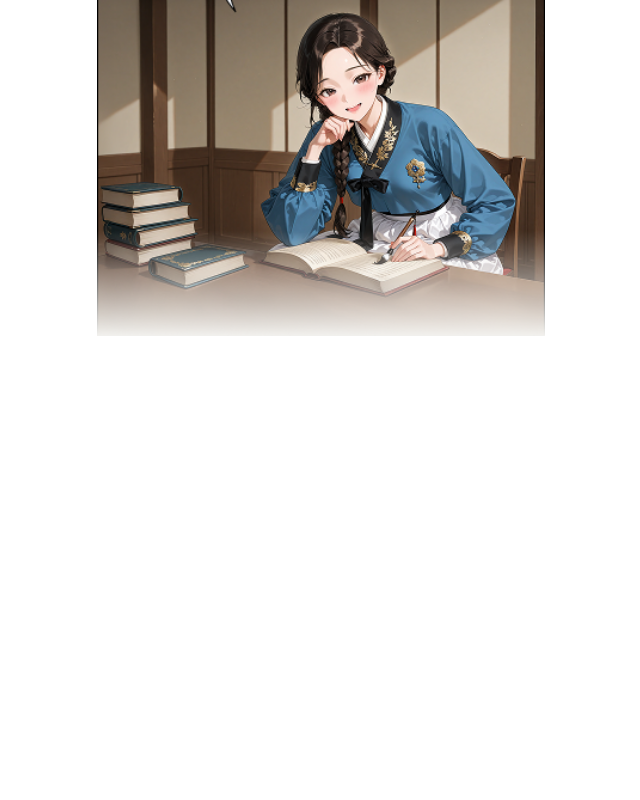
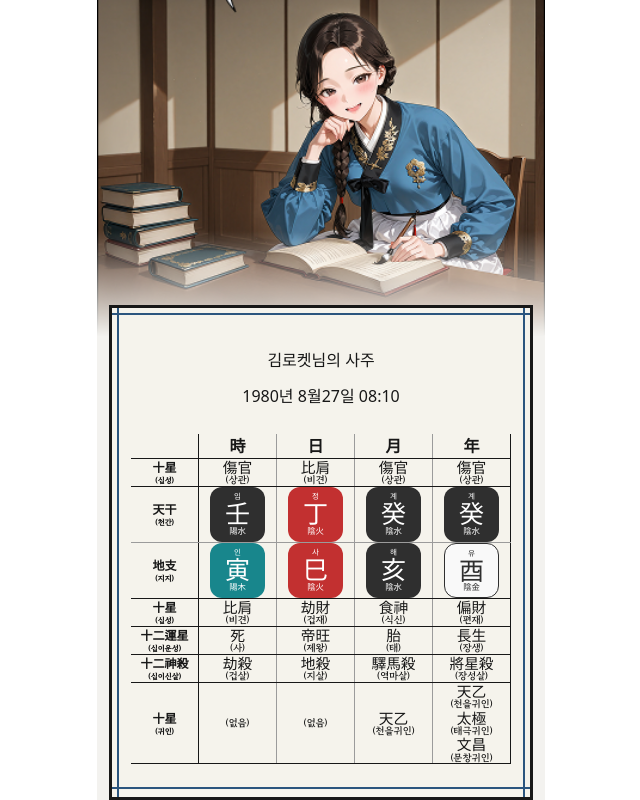
Before and after one commit to LeeHwiGyoung/rocketai, a Next.js app: page / in a window 1280 px wide. Shown: the part 1343-2143 px from the top of the page, without its empty margins (319-959 px from the left). Before the commit the page ends 1679 px from the top, so only its background shows below. Built offline with nearby package versions, Linux system fonts and the light colour scheme.

Commit message:
✨ feat  : SajuChartTable 컴포넌트 추가

```diff
--- a/src/app/page.tsx
+++ b/src/app/page.tsx
@@ -1,3 +1,4 @@
+import SajuChartTable from "@/components/SajuChartTable";
 import Image from "next/image";
 
 export default function Home() {
@@ -21,6 +22,9 @@ export default function Home() {
         </div>
         <Image src="/img_cut_3.png" alt="" width={448} height={513.76} />
       </div>
+      <div className="px-3 mt-[-6.93%]">
+        <SajuChartTable/>
+      </div>
     </main>
   );
 }
--- /dev/null
+++ b/src/components/SajuChartTable.tsx
@@ -0,0 +1,172 @@
+'use client';
+import React, { useState } from 'react'
+import SajuStamp from './SajuStamp'
+import SajuText from './SajuText'
+
+export default function SajuChartTable() {
+  const [name, setName] = useState<string>("김로켓");
+  const [year ,setYear] = useState<string>("1980");
+  const [month ,setMonth] = useState<string>("8");
+  const [day ,setDay] = useState<string>("27");
+  const [birthTime ,setBirthTime] = useState<string>("08:10");
+  return (
+    <article className="relative w-full border-3 bg-[#F5F3EC] before:absolute before:w-full before:border-1 before:border-border-blue before:top-1.25 after:absolute after:w-full after:border-1 after:border-border-blue after:bottom-[8px]">
+      <div className='relative flex flex-col items-center border-x-2 border-border-blue mx-1.25 px-3
+        before:absolute before:bg-[url("/left_layer.png")] before:w-[16.86%] before:aspect-56/38 before:bg-cover before:left-0 before:top-11.25 before:z-10
+        after:absolute after:bg-[url("/right_layer.png")] after:w-[16.86%] after:aspect-56/38 after:bg-cover after:right-0  after:top-6.5 after:z-10 '>
+        <h2 className='mt-10'>{name}님의 사주</h2>
+        <p className='mt-3'>{year}년 {month}월{day}일 {birthTime}</p>
+        <table className='w-full border-collapse border-black mt-6.5 mb-8.25'>
+          <thead>
+            <tr>
+              <th className='border-r border-b'></th>
+              <th className='border-b border-r-[0.5px] border-r-[#9b9b9b]'>時</th>
+              <th className='border-b border-r-[0.5px] border-r-[#9b9b9b]'>日</th>
+              <th className='border-b border-r-[0.5px] border-r-[#9b9b9b]'>月</th>
+              <th className='border-r border-b'>年</th>
+            </tr>
+          </thead>
+          <tbody>
+            <tr>
+              <th className='border-r border-b'>
+                <SajuText size={'small'} hanjaText={'十星'} koreanText={'(십성)'} />
+              </th>
+              <td className='border-b border-r-[0.5px] border-r-[#9b9b9b] '>
+                <SajuText size={'medium'} hanjaText={'傷官'} koreanText={'(상관)'} />
+              </td>
+              <td className='border-b border-r-[0.5px] border-r-[#9b9b9b]'>
+                <SajuText size={'medium'} hanjaText={'比肩'} koreanText={'(비견)'} />
+              </td>
+              <td className='border-b border-r-[0.5px] border-r-[#9b9b9b]'>
+                <SajuText size={'medium'} hanjaText={'傷官'} koreanText={'(상관)'} />
+              </td>
+              <td className='border-r border-b'>
+                <SajuText size={'medium'} hanjaText={'傷官'} koreanText={'(상관)'} />
+              </td>
+            </tr>
+            <tr>
+              <th className='border-r-1 border-b-[0.5px] border-b-[#9b9b9b]'>
+                <SajuText size={'small'} hanjaText={'天干'} koreanText={'(천간)'} />
+              </th>
+              <td className='border-b border-b-[#9b9b9b] border-r-[0.5px] border-r-[#9b9b9b]'>
+                <div className='flex align-center justify-center'>
+                 <SajuStamp fontColor={'white'} backgroundColor={'black'} border={'none'} hanjaText={'壬'} koreanText={'임'} detailHanjaText={'陽水'}/>
+                </div>
+              </td>
+              <td className='border-b border-b-[#9b9b9b] border-r-[0.5px] border-r-[#9b9b9b] '>
+                <div className='flex align-center justify-center'>
+                  <SajuStamp fontColor={'white'} backgroundColor={'red'} border={'none'} hanjaText={'丁'} koreanText={'정'} detailHanjaText={'陰火'}/>
+                </div>
+              </td>
+              <td className='border-b border-b-[#9b9b9b] border-r-[0.5px] border-r-[#9b9b9b] '>
+                <div className='flex align-center justify-center'>
+                  <SajuStamp fontColor={'white'} backgroundColor={'black'} border={'none'} hanjaText={'癸'} koreanText={'계'} detailHanjaText={'陰水'}/>
+                </div>
+              </td>
+              <td className='border-r border-b border-b-[#9b9b9b] '>
+                <div className='flex align-center justify-center'>
+                  <SajuStamp fontColor={'white'} backgroundColor={'black'} border={'none'} hanjaText={'癸'} koreanText={'계'} detailHanjaText={'陰水'}/>
+                </div>
+              </td>
+            </tr>
+            <tr>
+              <th className='border-r border-b'>
+                <SajuText size={'small'} hanjaText={'地支'} koreanText={'(지지)'} />
+              </th>
+              <td className='border-b border-r-[0.5px] border-r-[#9b9b9b] '>
+                <div className='flex align-center justify-center'>
+                  <SajuStamp fontColor={'white'} backgroundColor={'green'} border={'none'} hanjaText={'寅'} koreanText={'인'} detailHanjaText={'陽木'}/>
+                </div>
+              </td>
+              <td className='border-b border-r-[0.5px] border-r-[#9b9b9b] '>
+                <div className='flex align-center justify-center'>
+                  <SajuStamp fontColor={'white'} backgroundColor={'red'} border={'none'} hanjaText={'巳'} koreanText={'사'} detailHanjaText={'陰火'}/>
+                </div>
+              </td>
+              <td className='border-b border-r-[0.5px] border-r-[#9b9b9b] '>
+                <div className='flex align-center justify-center'>
+                  <SajuStamp fontColor={'white'} backgroundColor={'black'} border={'none'} hanjaText={'亥'} koreanText={'해'} detailHanjaText={'陰水'}/>
+                </div>
+              </td>
+              <td className='border-r border-b '>
+                <div className='flex align-center justify-center'>
+                  <SajuStamp fontColor={'black'} backgroundColor={'white'} border={'black'} hanjaText={'酉'} koreanText={'유'} detailHanjaText={'陰金'}/>
+                </div>
+              </td>
+            </tr>
+            <tr>
+              <th className='border-r border-b'>
+                <SajuText size={'small'} hanjaText={'十星'} koreanText={'(십성)'} />
+              </th>
+              <td className='border-b border-r-[0.5px] border-r-[#9b9b9b]'>
+                <SajuText size={'medium'} hanjaText={'比肩'} koreanText={'(비견)'} />
+              </td>
+              <td className='border-b border-r-[0.5px] border-r-[#9b9b9b]'>
+                <SajuText size={'medium'} hanjaText={'劫財'} koreanText={'(겁재)'} />
+              </td>
+              <td className='border-b border-r-[0.5px] border-r-[#9b9b9b]'>
+                <SajuText size={'medium'} hanjaText={'食神'} koreanText={'(식신)'} />
+              </td>
+              <td className='border-r border-b'>
+                <SajuText size={'medium'} hanjaText={'偏財'} koreanText={'(편재)'} />
+              </td>
+            </tr>
+            <tr>
+              <th className='border-r border-b'>
+                <SajuText size={'small'} hanjaText={'十二運星'} koreanText={'(십이운성)'} />
+              </th>
+              <td className='border-b border-r-[0.5px] border-r-[#9b9b9b]'>
+                <SajuText size={'medium'} hanjaText={'死'} koreanText={'(사)'} />
+              </td>
+              <td className='border-b border-r-[0.5px] border-r-[#9b9b9b]'>
+                <SajuText size={'medium'} hanjaText={'帝旺'} koreanText={'(제왕)'} />
+              </td>
+              <td className='border-b border-r-[0.5px] border-r-[#9b9b9b]'>
+                <SajuText size={'medium'} hanjaText={'胎'} koreanText={'(태)'} />
+              </td>
+              <td className='border-r border-b'>
+                <SajuText size={'medium'} hanjaText={'長生'} koreanText={'(장생)'} />
+              </td>
+            </tr>
+            <tr>
+              <th className='border-r border-b'>
+                <SajuText size={'small'} hanjaText={'十二神殺'} koreanText={'(십이신살)'} />
+              </th>
+              <td className='border-b border-r-[0.5px] border-r-[#9b9b9b]'>
+                <SajuText size={'medium'} hanjaText={'劫殺'} koreanText={'(겁살)'} />
+              </td>
+              <td className='border-b border-r-[0.5px] border-r-[#9b9b9b]'>
+                <SajuText size={'medium'} hanjaText={'地殺'} koreanText={'(지살)'} />
+              </td>
+              <td className='border-b border-r-[0.5px] border-r-[#9b9b9b]'>
+                <SajuText size={'medium'} hanjaText={'驛馬殺'} koreanText={'(역마살)'} />
+              </td>
+              <td className='border-r border-b'>
+                <SajuText size={'medium'} hanjaText={'將星殺'} koreanText={'(장성살)'} />
+              </td>
+            </tr>
+            <tr>
+              <th className='border-r border-b'>
+                <SajuText size={'small'} hanjaText={'十星'} koreanText={'(귀인)'} />
+              </th>
+              <td className='border-b border-r-[0.5px] border-r-[#9b9b9b]'>
+                <SajuText size={'medium'} hanjaText={''} koreanText={'(없음)'} />
+              </td>
+              <td className='border-b border-r-[0.5px] border-r-[#9b9b9b]'>
+                <SajuText size={'medium'} hanjaText={''} koreanText={'(없음)'} />
+              </td>
+              <td className='border-b border-r-[0.5px] border-r-[#9b9b9b]'>
+                <SajuText size={'medium'} hanjaText={'天乙'} koreanText={'(천을귀인)'} />
+              </td>
+              <td className='border-r border-b'>
+                <SajuText size={'medium'} hanjaText={'天乙'} koreanText={'(천을귀인)'}/>
+                <SajuText size={'medium'} hanjaText={'太極'} koreanText={'(태극귀인)'} />
+                <SajuText size={'medium'} hanjaText={'文昌'} koreanText={'(문창귀인)'} />
+              </td>
+            </tr>
+          </tbody>
+        </table>
+       </div>
+    </article>
+  )
+}
```
